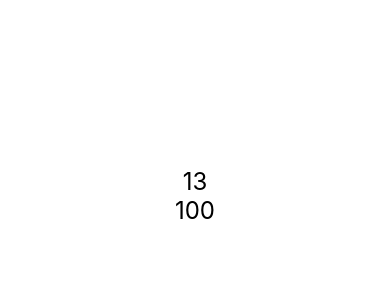
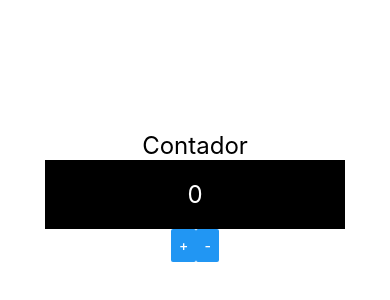
Before and after one commit to luisgs7/exercicios-rn, a React Native app: screen / in a window 390 px wide. Shown: the part 226-526 px from the top of the page. Built offline with nearby package versions, Linux system fonts and the light colour scheme.

Commit message:
comunicação direta e indireta entre componentes.

```diff
--- a/src/Index.js
+++ b/src/Index.js
@@ -8,13 +8,18 @@ import Aleatorio from './components/Aleatorio';
 import Titulo from './components/Titulo';
 import Botao from './components/Botao';
 import Contador from './components/Contador';
-import Pai from './components/direta/Pai';
+// import Pai from './components/direta/Pai';
+import Pai from './components/indireta/Pai';
+import ContadorV2 from './components/contador/ContadorV2';
 
 export default () => {
   return (
     <View style={style.App}>
+
+        <ContadorV2/>
+        {/* <Primeiro />
         <Pai />
-        {/* <Primeiro />
+        <Pai />
         <Contador inicial={100} passo={10} />
         <Contador/>
         <Botao />
--- /dev/null
+++ b/src/components/contador/ContadorBotoes.js
@@ -0,0 +1,18 @@
+import React from "react"
+import { Button, StyleSheet, View } from "react-native"
+
+
+export default props => {
+    return (
+        <View style={style.Botoes}>
+            <Button title="+" onPress={props.inc}/>
+            <Button title="-" onPress={props.dec}/>
+        </View>
+    )
+}
+
+const style = StyleSheet.create({
+    Botoes: {
+        flexDirection: "row",
+    }
+})
--- /dev/null
+++ b/src/components/contador/ContadorDisplay.js
@@ -0,0 +1,25 @@
+import React from "react"
+import { ImageBackground, StyleSheet, Text, View } from "react-native"
+
+import Estilo from '../estilo'
+
+export default props => {
+    return (
+        <View style={style.Display}>
+            <Text style={[Estilo.fontG, style.DisplayText]}>
+                {props.num}
+            </Text>
+        </View>
+    )
+}
+
+const style = StyleSheet.create({
+    Display: {
+        backgroundColor: '#000',
+        padding: 20,
+        width: 300,
+    },
+    DisplayText: {
+        color: '#fff'
+    }
+})
--- /dev/null
+++ b/src/components/contador/ContadorV2.js
@@ -0,0 +1,23 @@
+import React, { useState } from "react"
+import { Text } from "react-native"
+
+import Estilo from '../estilo'
+import ContadorBotoes from "./ContadorBotoes"
+import ContadorDisplay from "./ContadorDisplay"
+
+export default props => {
+    const [num, setNum] = useState(0)
+
+    const inc = () => setNum(num + 1)
+    const dec = () => setNum(num -1)
+
+    return (
+        <>
+            <Text style={Estilo.fontG}>
+                Contador
+            </Text>
+            <ContadorDisplay num={num} />
+            <ContadorBotoes inc={inc} dec={dec} />
+        </>
+    )
+}
--- /dev/null
+++ b/src/components/indireta/Filho.js
@@ -0,0 +1,21 @@
+import React from "react"
+import Estilo from '../estilo'
+import { Button } from "react-native"
+
+export default props => {
+
+    function gerarNumero(min, max) {
+        const fator = max - min + 1
+        return parseInt(Math.random() * fator) + min
+    }
+
+    return (
+        <Button
+            title="Executar"
+            onPress={function(){
+                const n = gerarNumero(props.min, props.max)
+                props.funcao(n, 'o valor é: ')
+            }}
+        />
+    )
+}
--- /dev/null
+++ b/src/components/indireta/Pai.js
@@ -0,0 +1,27 @@
+import React, { useState } from "react"
+import Filho from "./Filho"
+import estilo from "../estilo"
+import { Text } from "react-native"
+
+export default props => {
+    const [texto, setTexto] = useState('')
+    const [num, setNum] = useState(0)
+
+    function exibirValor(numero, texto) {
+       setNum(numero)
+       setTexto(texto)
+    }
+
+    return (
+        <>
+            <Text style={estilo.fontG}>
+                {texto}{num}
+            </Text>
+            <Filho
+                min={1}
+                max={60}
+                funcao={exibirValor}
+            />
+        </>
+    )
+}
```
